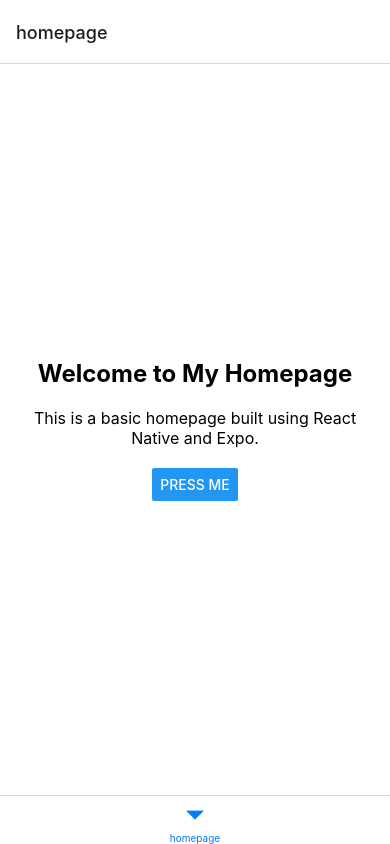
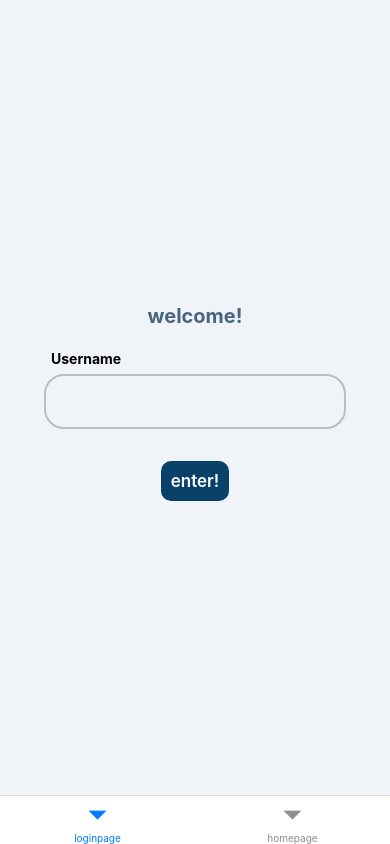
Before and after one commit to sophzh/physense, a React Native app: screen /loginpage in a window 390 px wide. Built offline with nearby package versions, Linux system fonts and the light colour scheme.

Commit message:
account??

```diff
--- a/App.js
+++ b/App.js
@@ -7,7 +7,7 @@ import Tabs from './components/Tabs';
 
 export default function App() {
   return (
-    <NavigationContainer>
+    <NavigationContainer style={styles.container}>
       <Tabs />
     </NavigationContainer>
   );
@@ -15,8 +15,7 @@ export default function App() {
 
 const styles = StyleSheet.create({
   container: {
-    flex: 1,
-    backgroundColor: '#fff',
+    backgroundColor: '#f0f4f8',
     alignItems: 'center',
     justifyContent: 'center',
   },
--- /dev/null
+++ b/components/Loginenter.js
@@ -0,0 +1,41 @@
+import {
+    StyleSheet,
+    Text,
+    View,
+    KeyboardAvoidingView,
+    TextInput,
+    Platform,
+    TouchableOpacity,
+    Button
+} from 'react-native';
+import React from 'react';
+
+export default function LoginEnter() {
+    return (
+        <View style={styles.main}>
+            <TouchableOpacity style={styles.container}>
+                <Text style={styles.loginenter}>enter!</Text>
+            </TouchableOpacity>
+        </View>
+    )
+}
+
+const styles = StyleSheet.create({
+    main: {
+        justifyContent: 'center',
+        alignItems: 'center',
+    },
+    container: {
+        alignItems: 'center',
+        justifyContent: 'center',
+        backgroundColor: '#08426B',
+        borderRadius: 10,
+        marginTop: 27,
+    },
+    loginenter: {
+        fontSize: 17,
+        fontWeight: '600',
+        padding: 10,
+        color: '#fff',
+    },
+})
--- a/components/Tabs.js
+++ b/components/Tabs.js
@@ -1,12 +1,37 @@
+import {
+    StyleSheet,
+    Text,
+    View,
+    KeyboardAvoidingView,
+    TextInput,
+    Platform
+} from 'react-native';
 import { createBottomTabNavigator } from '@react-navigation/bottom-tabs'
 import HomePage from '../pages/Home';
+import Login from '../pages/Login';
 
 const Tab = createBottomTabNavigator();
 
 export default function Tabs() {
     return(
-        <Tab.Navigator>
+        <Tab.Navigator
+            screenOptions={{
+                headerShown: false
+            }}
+            style = {styles.container}
+        >
+            <Tab.Screen name='loginpage' component={Login} />
             <Tab.Screen name='homepage' component={HomePage} />
+            {/* <Tab.Screen name='homepage' component={HomePage} />
+            <Tab.Screen name='homepage' component={HomePage} /> */}
         </Tab.Navigator>
     );
 }
+
+const styles = StyleSheet.create({
+    container: {
+        width: '80%',
+        padding: 5,
+        backgroundColor: '#f0f4f8',
+    },
+})
--- a/package.json
+++ b/package.json
@@ -12,6 +12,7 @@
     "@react-native-community/slider": "^4.5.2",
     "@react-navigation/bottom-tabs": "^6.5.20",
     "@react-navigation/native": "^6.1.17",
+    "axios": "^1.6.8",
     "expo": "~50.0.14",
     "expo-status-bar": "~1.11.1",
     "react": "18.2.0",
--- a/pages/Account.js
+++ b/pages/Account.js
@@ -0,0 +1,6 @@
+import {
+    StyleSheet,
+    Text,
+    View
+} from 'react-native'
+import React from 'react'
--- /dev/null
+++ b/pages/Input.js
@@ -0,0 +1,81 @@
+import {
+    StyleSheet,
+    Text,
+    View,
+    KeyboardAvoidingView,
+    TextInput,
+    Platform,
+    TouchableOpacity,
+    Button
+} from 'react-native';
+import React, { useState } from 'react';
+import axios from 'axios';
+
+export default function Input() {
+
+    const [username, setUsername] = useState('');
+
+    const handleRegister = async () => {
+        try {
+            const response = await axios.post('http://localhost:3000/register', {
+                username,
+            });
+
+            if (response.status === 201) {
+                console.log('User registered successfully');
+                // Navigate to another screen or give feedback to the user
+            }
+        } catch (error) {
+            console.error('Registration failed', error);
+            // Handle errors appropriately
+        }
+    };
+
+    return (
+        <KeyboardAvoidingView
+            style={styles.inputGroup}
+            behavior={Platform.OS === 'ios' ? 'padding' : 'height'}
+        >
+            <View style={styles.container}>
+                <Text style={styles.label}>Username</Text>
+                <TextInput
+                    style={styles.input}
+                    placeholder=''
+                />
+            </View>
+            {/* <View style={styles.container}>
+                <Text style={styles.label}>Password</Text>
+                <TextInput
+                    style={styles.input}
+                    placeholder=''
+                    // secureTextEntry
+                />
+            </View> */}
+        </KeyboardAvoidingView>
+    );
+}
+
+const styles = StyleSheet.create({
+    label: {
+        padding: 7,
+        fontWeight: 'bold',
+    },
+    inputGroup: {
+        flexDirection: 'column',
+        justifyContent: 'center',
+        alignItems: 'center',
+        backgroundColor: '#f0f4f8',
+    },
+    input: {
+        padding: 15,
+        borderColor: '#bdbdbd',
+        borderWidth: 2,
+        fontSize: 18,
+        borderRadius: 20,
+    },
+    container: {
+        width: '80%',
+        padding: 5,
+        backgroundColor: '#f0f4f8',
+    },
+})
--- /dev/null
+++ b/pages/Login.js
@@ -0,0 +1,38 @@
+import {
+    StyleSheet,
+    Text,
+    View,
+    KeyboardAvoidingView,
+    TextInput
+} from 'react-native';
+import React from 'react';
+
+import Input from './Input'
+import LoginEnter from '../components/Loginenter';
+
+export default function Login() {
+    return(
+        <View style={styles.container}>
+            <Text style={styles.welcome}>welcome!</Text>
+            <Input />
+            <LoginEnter />
+        </View>
+    );
+}
+
+const styles = StyleSheet.create({
+    welcome: {
+        textAlign: 'center',
+        alignItems: 'center',
+        justifyContent: 'center',
+        color: '#486580',
+        fontWeight: '700',
+        fontSize: 20,
+        padding: 10,
+    },
+    container: {
+        flex: 1,
+        backgroundColor: '#f0f4f8',
+        justifyContent: 'center',
+    },
+});
```
Also changed, not shown: 1 other file (tests, documents, lock files or other folders).
